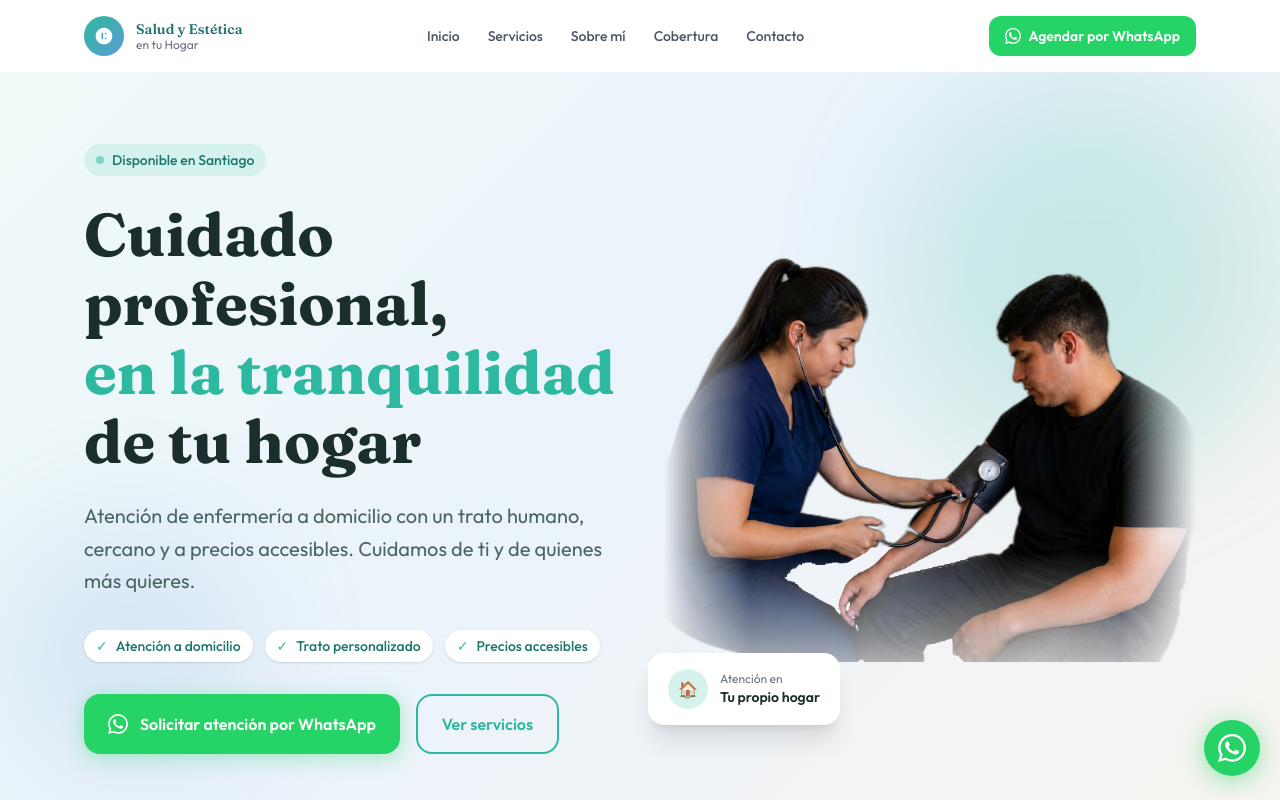
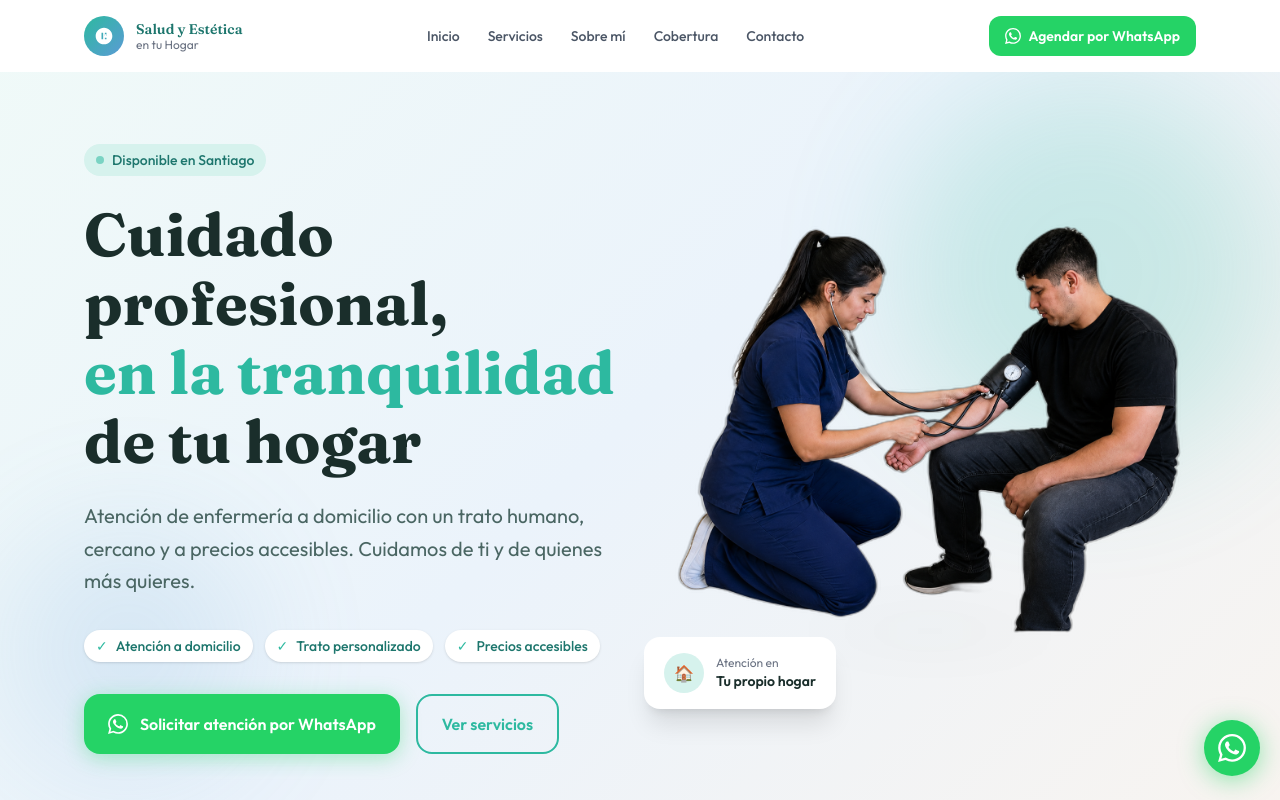
Before and after one commit to Mario-Melendez-Inostroza/Enfermeria-website, a React (Vite) app: page / in a window 1280 px wide. Shown: the top 800 px of the page. Built offline with nearby package versions, Linux system fonts and the light colour scheme; the HTML template or start-up script is replaced by a standard one.

Commit message:
feat: mejora imagen y diseño del hero

```diff
--- a/src/App.tsx
+++ b/src/App.tsx
@@ -5,7 +5,7 @@ const WHATSAPP_BASE = `https://wa.me/${WHATSAPP_NUMBER}`
 const wa = (msg: string) =>
   `${WHATSAPP_BASE}?text=${encodeURIComponent(msg)}`
 
-const HERO_IMG = '/images/sin-fondo.png'
+const HERO_IMG = '/images/hero.png'
 const ABOUT_IMG =
   'https://images.unsplash.com/photo-1484863137850-59afcfe05386?w=600&h=700&fit=crop&auto=format'
 
@@ -324,28 +324,17 @@ function Hero() {
         </div>
 
         {/* Image */}
-        <div className="relative">
+        <div className="relative md:-translate-y-5">
+          {/* Ambient contact shadow — grounds the cutout instead of leaving it "floating" */}
+          <div className="absolute left-1/2 -translate-x-1/2 bottom-2 w-1/2 h-3 -z-10 blur-xl pointer-events-none"
+            style={{ background: 'radial-gradient(ellipse, rgba(26,46,43,0.14) 0%, transparent 75%)' }} />
           <img
             src={HERO_IMG}
             alt="Enfermera tomando la presión a un paciente adulto joven"
-            className="w-full h-[520px] object-contain"
-            style={{
-              maskImage: [
-                'linear-gradient(to right, transparent 0%, rgba(0,0,0,0.4) 6%, black 16%, black 86%, rgba(0,0,0,0.4) 94%, transparent 100%)',
-                'linear-gradient(to bottom, transparent 0%, rgba(0,0,0,0.5) 2%, black 4%, black 70%, rgba(0,0,0,0.5) 85%, transparent 100%)',
-              ].join(', '),
-              WebkitMaskImage: [
-                'linear-gradient(to right, transparent 0%, rgba(0,0,0,0.4) 6%, black 16%, black 86%, rgba(0,0,0,0.4) 94%, transparent 100%)',
-                'linear-gradient(to bottom, transparent 0%, rgba(0,0,0,0.5) 2%, black 4%, black 70%, rgba(0,0,0,0.5) 85%, transparent 100%)',
-              ].join(', '),
-              maskRepeat: 'no-repeat',
-              WebkitMaskRepeat: 'no-repeat',
-              maskComposite: 'intersect',
-              WebkitMaskComposite: 'source-in',
-            } as React.CSSProperties}
+            className="w-full h-auto max-h-[540px] mx-auto object-contain"
           />
           {/* Floating card */}
-          <div className="absolute -bottom-4 -left-4 bg-white rounded-2xl shadow-xl px-5 py-4 flex items-center gap-3 max-w-52">
+          <div className="absolute -bottom-16 -left-3 sm:-left-5 bg-white rounded-2xl shadow-xl px-5 py-4 flex items-center gap-3 max-w-52">
             <div className="w-10 h-10 rounded-full flex items-center justify-center flex-shrink-0"
               style={{ background: '#d6f2ed' }}>
               <span style={{ color: '#2DB9A0' }}>🏠</span>
```
Also changed, not shown: public/images/hero.png (added), public/images/sin-fondo.png (deleted).
